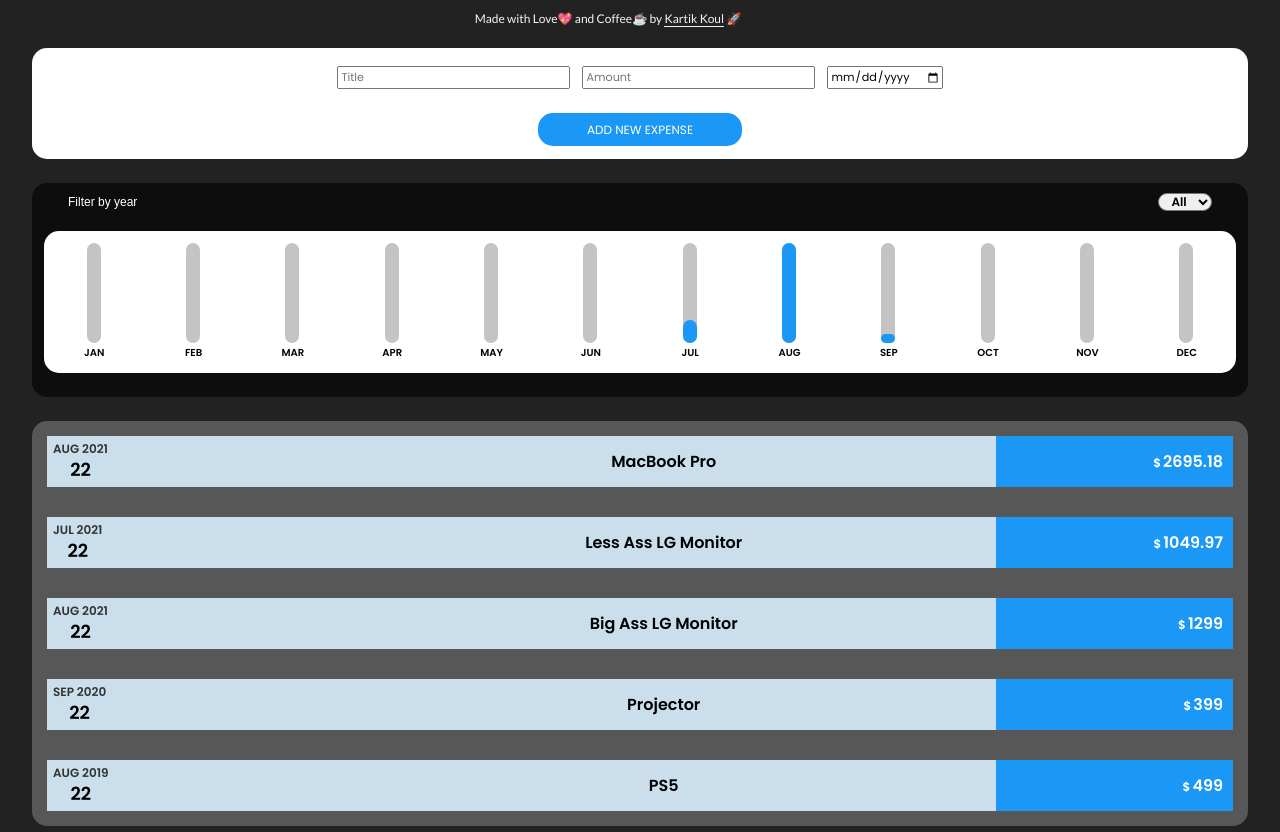
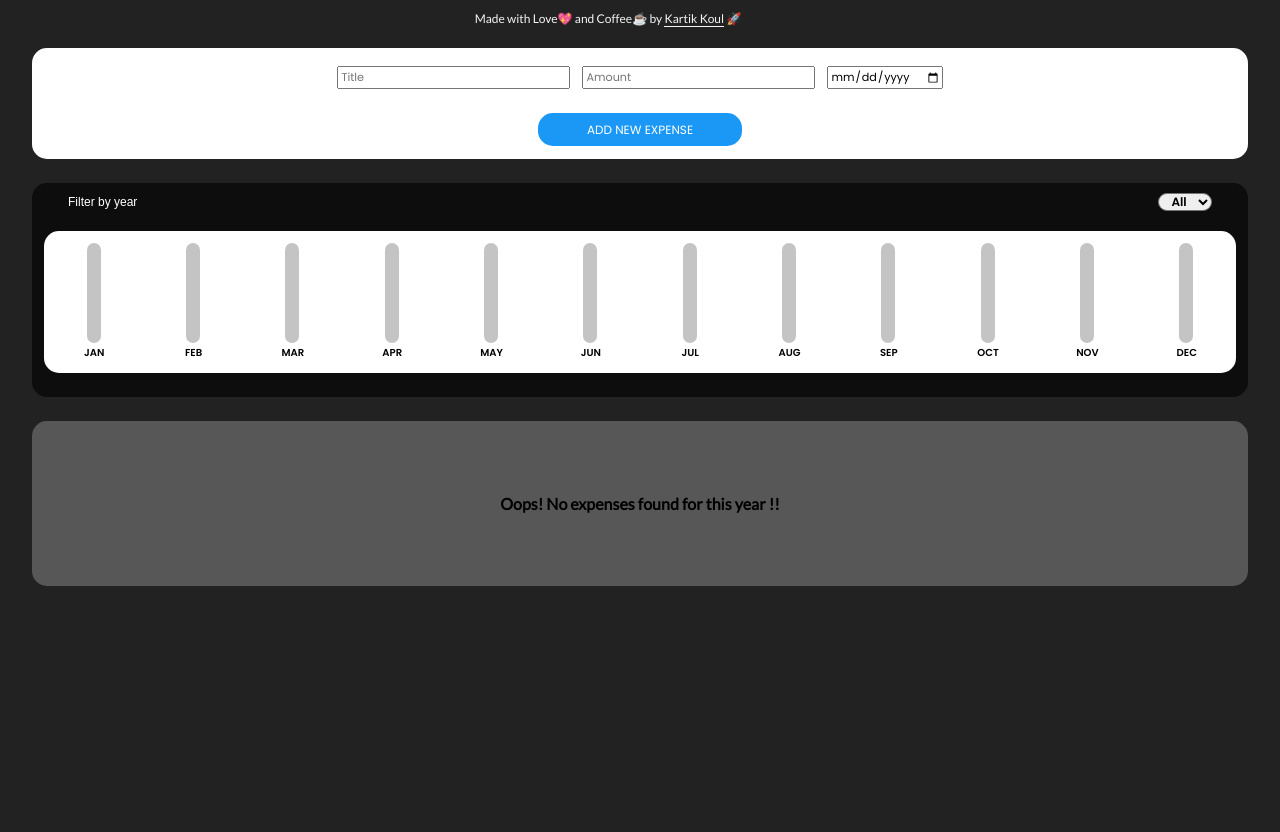
Before and after one commit to kartikkoul/cool-expense-tracker, a React (Create React App) app: page / in a window 1280 px wide. After the commit the page ends 800 px from the top, so only its background shows below. Built offline with nearby package versions, Linux system fonts and the light colour scheme; a web font is replaced by a local one.

Commit message:
- Bugs Fix 🚀🚀

```diff
--- a/src/App.js
+++ b/src/App.js
@@ -1,4 +1,4 @@
-import {useState} from 'react';
+import {useState, useEffect} from 'react';
 import './App.css';
 import Expenses from './myComponents/expensesListSection/Expenses';
 import AddExpense from './myComponents/addExpenseSection/AddExpense';
@@ -6,43 +6,60 @@ import ExpenseChart from './myComponents/expensesListSection/ExpenseChart';
 
 function App() {
 
-  const DUMMY_EXPENSES_DATA = [
-        {
-            id : '1',
-            title : 'MacBook Pro',
-            date : new Date(2021, 7, 22),
-            amount : 2695.18
-        },
-        {
-            id : '2',
-            title : 'Less Ass LG Monitor',
-            date : new Date(2021, 6, 22),
-            amount : 1049.97
-        },
-        {
-            id : '3',
-            title : 'Big Ass LG Monitor',
-            date : new Date(2021, 7, 22),
-            amount : 1299.00
-        },
-        {
-            id : '4',
-            title : 'Projector',
-            date : new Date(2020, 8, 22),
-            amount : 399.00
-        },
-        {
-          id : '5',
-          title : 'PS5',
-          date : new Date(2019, 7, 22),
-          amount : 499.00
-      },
-    ]
+  // const DUMMY_EXPENSES_DATA = [
+  //       {
+  //           id : '1',
+  //           title : 'MacBook Pro',
+  //           date : '2021-07-22',
+  //           amount : 2695.18
+  //       },
+  //       {
+  //           id : '2',
+  //           title : 'Less Ass LG Monitor',
+  //           date : '2021-06-22',
+  //           amount : 1049.97
+  //       },
+  //       {
+  //           id : '3',
+  //           title : 'Big Ass LG Monitor',
+  //           date : '2021-07-22',
+  //           amount : 1299.00
+  //       },
+  //       {
+  //           id : '4',
+  //           title : 'Projector',
+  //           date : '2020-07-22',
+  //           amount : 399.00
+  //       },
+  //       {
+  //         id : '5',
+  //         title : 'PS5',
+  //         date : '2019-07-22',
+  //         amount : 499.00
+  //     },
+  //   ]
+
+    const getLocalItems = () =>{
+      let list = localStorage.getItem('localExpenses');
+
+      if(list){
+        return JSON.parse(localStorage.getItem('localExpenses'));
+      }
+      else{
+        return [];
+      }
+    }
 
 
+    const [expenses, setexpenses] = useState(getLocalItems());
+    const [filterYear, setfilterYear] = useState(expenses);
 
-    const [expenses, setexpenses] = useState(DUMMY_EXPENSES_DATA);
-    const [filterYear, setfilterYear] = useState(expenses);
+    useEffect(() => {
+      localStorage.setItem("localExpenses", JSON.stringify(expenses))
+    }, [expenses])
+
+    console.log(expenses);
+
 
     // const debugHandler = () => {
     //   console.log(expenses);
@@ -63,7 +80,7 @@ function App() {
         justifyContent:'center',
         alignItems:'center'
       }}>
-        <p>Made with Love💖 and Coffee☕ by <a href="https://www.github.com/kartikkoul/cool-expense-tracker/" target="_blank"  >Kartik Koul</a> 🚀</p>
+        <p>Made with Love💖 and Coffee☕ by <a href="https://www.github.com/kartikkoul/cool-expense-tracker/" target="_blank" rel="noreferrer" >Kartik Koul</a> 🚀</p>
       </footer>
       <div className="appContent">
          {/* <button onClick={debugHandler} className="debugButton">Debug</button> */}
--- a/src/myComponents/addExpenseSection/AddExpense.js
+++ b/src/myComponents/addExpenseSection/AddExpense.js
@@ -35,8 +35,8 @@ const AddExpense = (props) => {
                     newExpense= {
                         id : Math.random().toString(),
                         title : inputTitle,
-                        date : new Date(inputDate),
-                        amount : inputAmount
+                        date : inputDate,
+                        amount : inputAmount,
                 }
                 console.log(newExpense);
                 props.setexpenses([newExpense, ...props.expenses]);
--- a/src/myComponents/expensesListSection/Expense.js
+++ b/src/myComponents/expensesListSection/Expense.js
@@ -3,9 +3,11 @@ import './Expense.css'
 
 const Expense = (props) => {
 
-    const DD = props.expenseObj.date.toLocaleDateString('en-US', {day :'numeric'});
-    const YY = props.expenseObj.date.toLocaleDateString('en-US', {year : 'numeric'});
-    const MM = props.expenseObj.date.toLocaleDateString('en-US', {month : 'long'}).slice(0,3).toUpperCase();
+    const date = new Date(props.expenseObj.date)
+
+    const DD = date.toLocaleDateString('en-US', {day :'numeric'});
+    const YY = date.toLocaleDateString('en-US', {year : 'numeric'});
+    const MM = date.toLocaleDateString('en-US', {month : 'long'}).slice(0,3).toUpperCase();
 
     const [sectionDeleteWidth, setsectionDeleteWidth] = useState("0%")
 
--- a/src/myComponents/expensesListSection/ExpenseChart.js
+++ b/src/myComponents/expensesListSection/ExpenseChart.js
@@ -22,12 +22,15 @@ const ExpenseChart = (props) => {
 
     const updateChart = () => {
         for(const expense of props.filterYear){
-            const expenseMonth = expense.date.getMonth();
+            let date = new Date(expense.date)
+            const expenseMonth = date.getMonth();
             chartDataPoints[expenseMonth].value += expense.amount;
         }
     }
 
-    updateChart();
+    if(props.filterYear.length>0){
+        updateChart();
+    }
 
 
     return (
```
